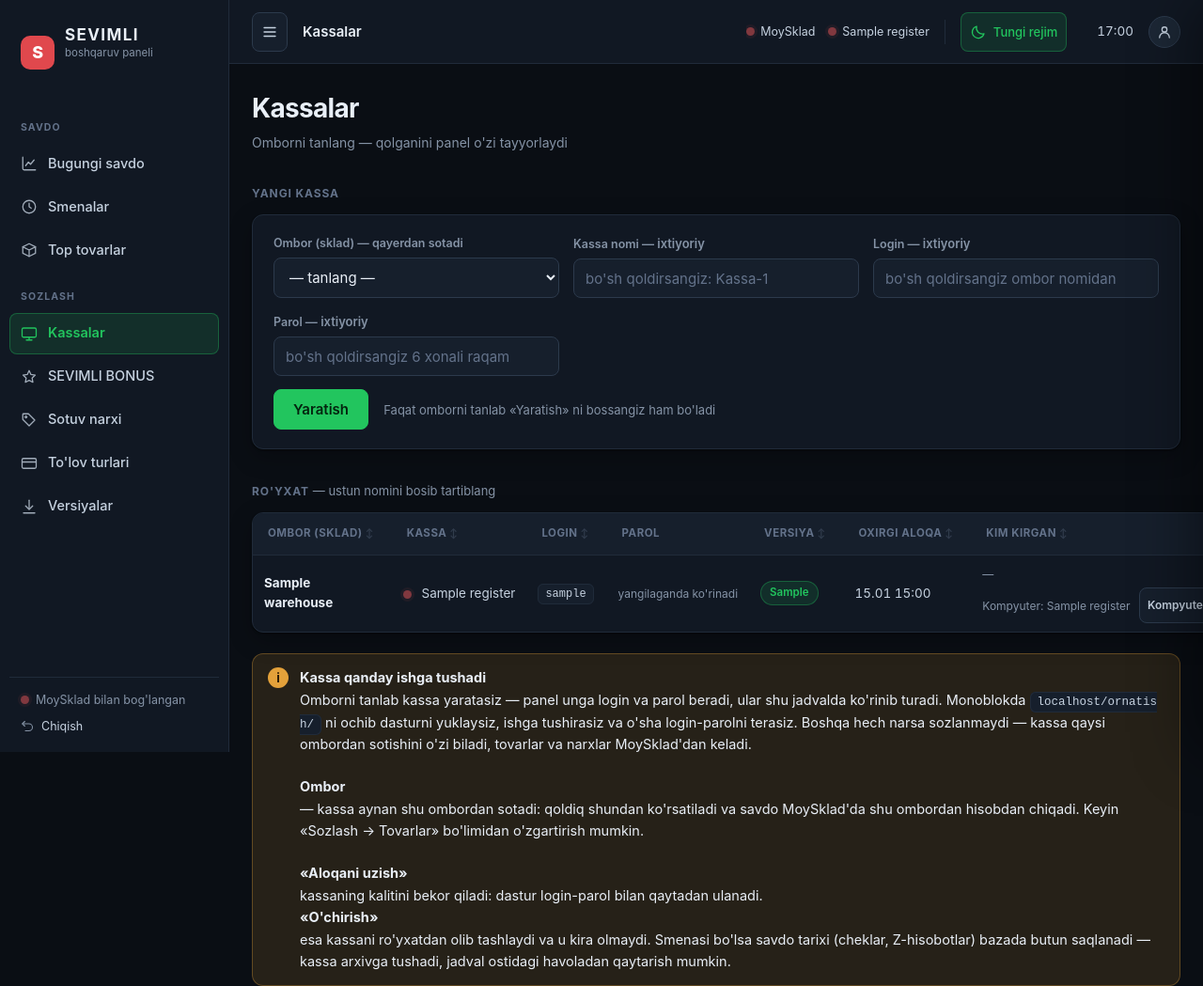
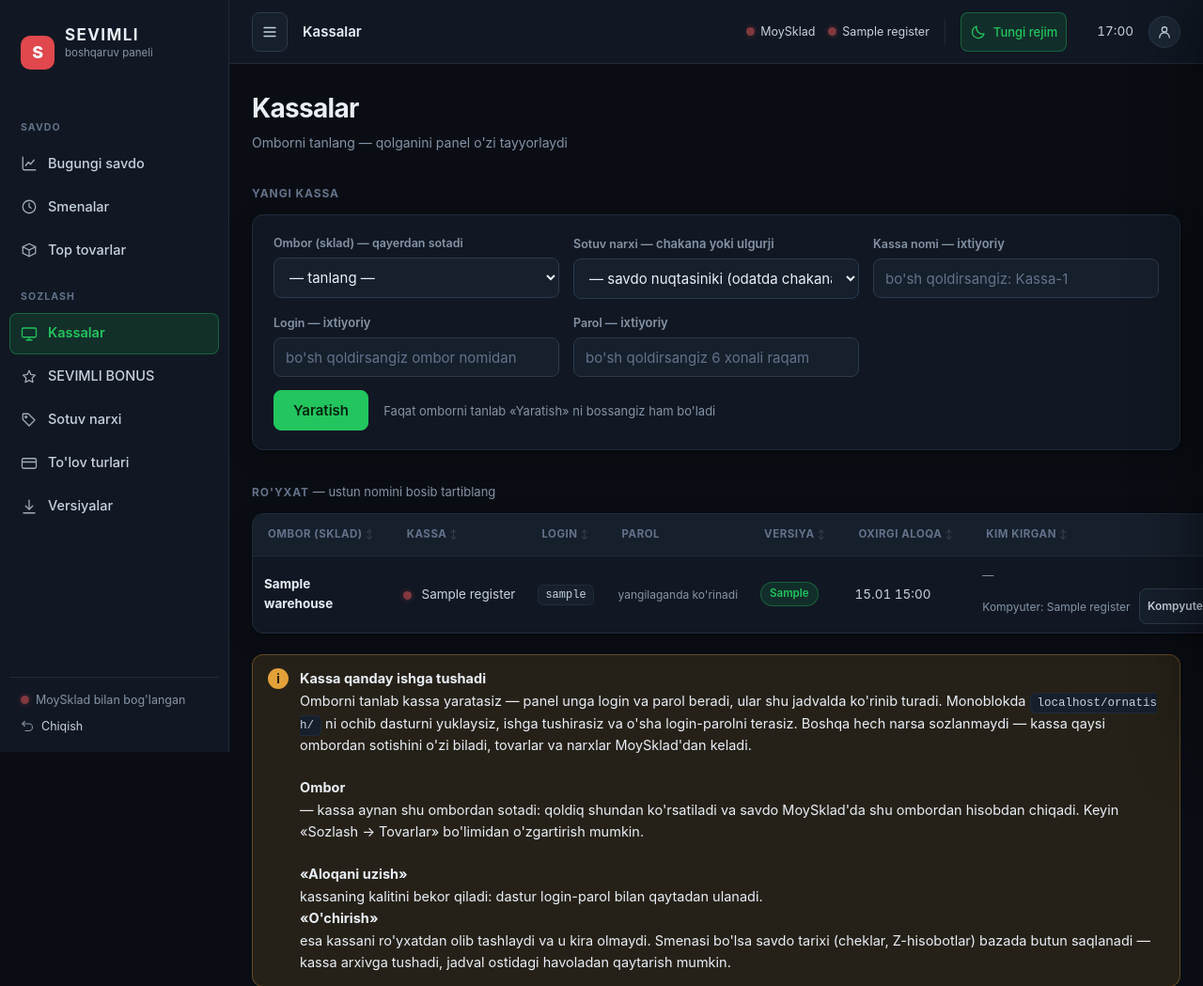
Before and after one commit to 130395mq-dev/sevimli-kassa, a Django app: page /kassalar/ in a window 1280 px wide; the page is wider, and only the part inside the window is pictured. Shown: the top 1049 px of that part at 94% size. Run offline with Django 5.2, Linux system fonts and the light colour scheme; a user stored in the database is signed in; tables that the repository leaves empty hold one stand-in row (values such as "Sample post"); data that the repository does not hold is empty; some libraries are stand-ins or nearby versions.

Commit message:
Panel: price type selector on the new register form

```diff
--- a/dashboard/templates/dashboard/registers.html
+++ b/dashboard/templates/dashboard/registers.html
@@ -29,6 +29,13 @@
         <select name="warehouse" required>
           <option value="">— tanlang —</option>
           {% for w in warehouses %}<option value="{{ w.ms_id }}">{{ w.name }}</option>{% endfor %}
+        </select>
+      </label>
+      <label>
+        <span>Sotuv narxi <span class="sec">— chakana yoki ulgurji</span></span>
+        <select name="price_type">
+          <option value="">— savdo nuqtasiniki (odatda chakana) —</option>
+          {% for pt in price_types %}<option value="{{ pt.name }}">{{ pt.name }}</option>{% endfor %}
         </select>
       </label>
       <label>
```
